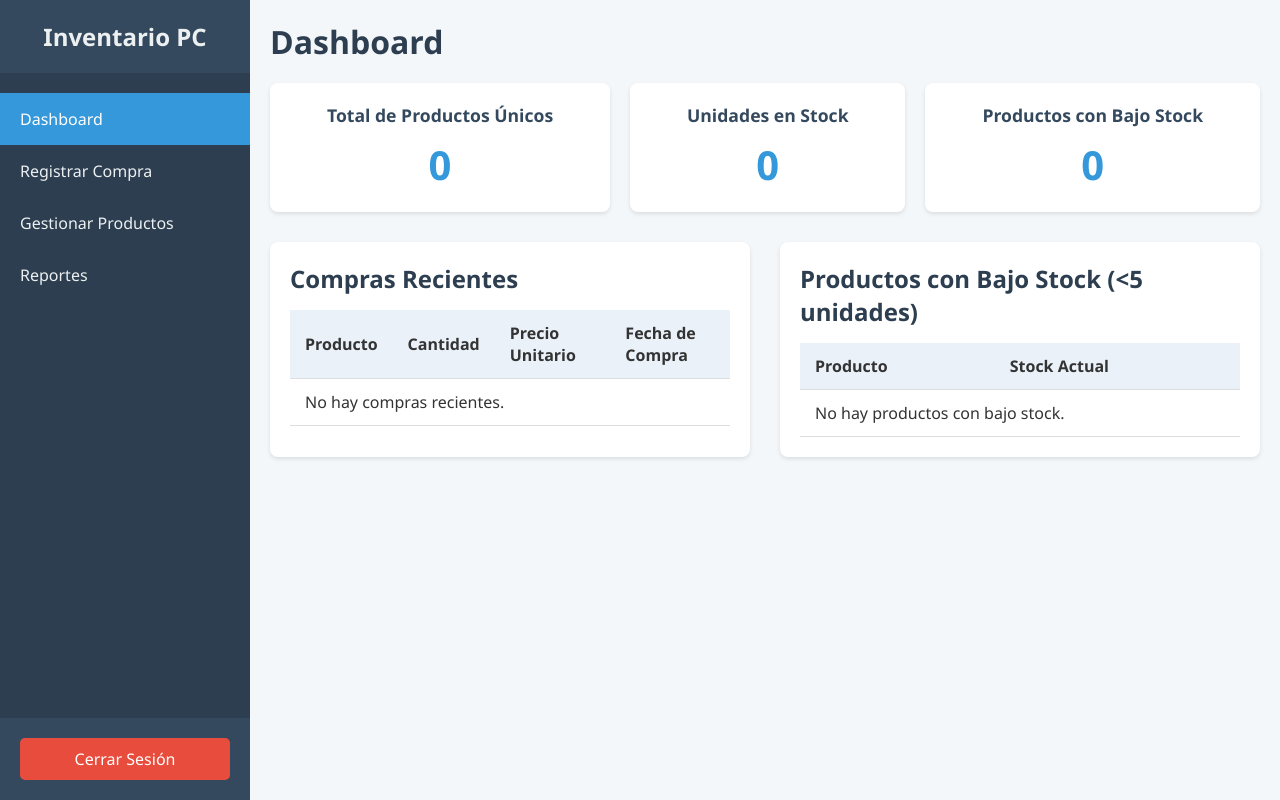
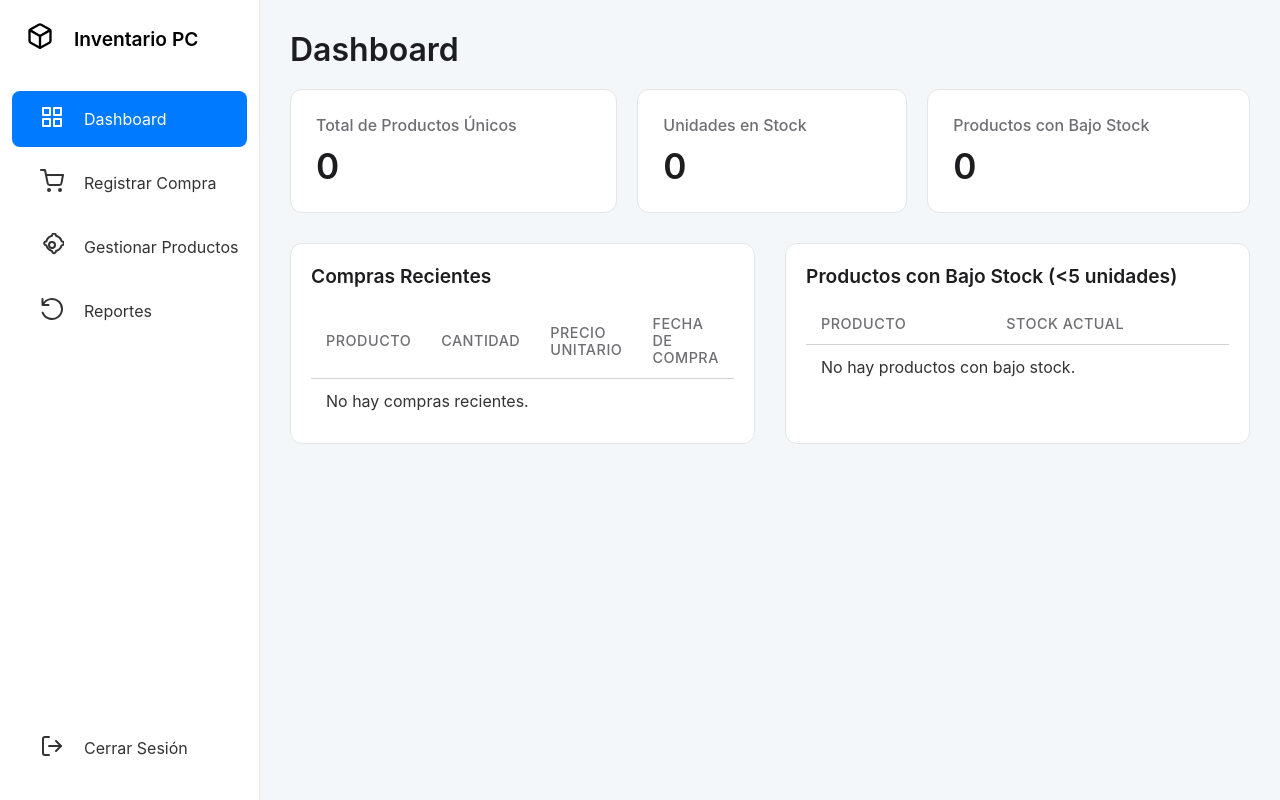
Before and after one commit to Codearlo/sis_inv, a PHP site: page /dashboard.php in a window 1280 px wide. Run offline with PHP 8.4, Linux system fonts and the light colour scheme; the visitor is signed in with stand-in values (Sample User, id 1); data that the repository does not hold is empty.

Commit message:
Subiendo los archivos

```diff
--- a/public/css/dashboard_styles.css
+++ b/public/css/dashboard_styles.css
@@ -6,81 +6,108 @@
 }
 
 body {
-    font-family: 'Segoe UI', Tahoma, Geneva, Verdana, sans-serif;
+    font-family: -apple-system, BlinkMacSystemFont, "Segoe UI", Roboto, "Helvetica Neue", Arial, sans-serif;
     background-color: #f4f7fa;
     display: flex;
     color: #333;
+    overflow-x: hidden; /* Evita el desbordamiento horizontal */
 }
 
 /* --- Barra Lateral (Sidebar) --- */
 .sidebar {
-    width: 250px;
-    background-color: #2c3e50;
-    color: #ecf0f1;
+    width: 80px; /* Ancho encogido */
+    background-color: #ffffff;
+    border-right: 1px solid #e5e5e5;
+    height: 100vh;
+    position: fixed;
     display: flex;
     flex-direction: column;
-    height: 100vh;
-    position: fixed;
+    transition: width 0.3s cubic-bezier(0.25, 0.1, 0.25, 1);
+    overflow: hidden;
+    white-space: nowrap;
 }
 
-.sidebar h3 {
-    padding: 20px;
-    background-color: #34495e;
-    text-align: center;
-    font-size: 1.5em;
+.sidebar:hover {
+    width: 260px; /* Ancho expandido */
 }
 
-.sidebar nav ul {
-    list-style: none;
-    padding: 20px 0;
+/* Encabezado del Sidebar */
+.sidebar-header {
+    display: flex;
+    align-items: center;
+    padding: 22px 26px;
+    font-size: 1.2rem;
+    font-weight: 600;
+    color: #000;
 }
 
-.sidebar nav ul li a {
-    display: block;
-    padding: 15px 20px;
-    color: #ecf0f1;
-    text-decoration: none;
-    transition: background-color 0.3s;
+/* Navegación y sus elementos */
+.sidebar-nav {
+    flex-grow: 1;
+    display: flex;
+    flex-direction: column;
+    padding: 10px 0;
 }
 
-.sidebar nav ul li a:hover,
-.sidebar nav ul li.active a {
-    background-color: #3498db;
+.nav-item {
+    display: flex;
+    align-items: center;
+    text-decoration: none;
+    color: #333;
+    padding: 14px 28px;
+    margin: 4px 12px;
+    border-radius: 8px;
+    transition: background-color 0.2s ease-in-out, color 0.2s ease-in-out;
+}
+
+.nav-item:hover {
+    background-color: #f0f0f0;
+    color: #007aff;
+}
+
+.nav-item.active {
+    background-color: #007aff;
     color: #fff;
 }
 
-.logout-area {
-    margin-top: auto;
-    padding: 20px;
-    background-color: #34495e;
+.sidebar-icon {
+    display: inline-block;
+    min-width: 24px;
+    margin-right: 20px;
 }
 
-.logout-area a {
-    display: block;
-    padding: 10px;
-    background-color: #e74c3c;
-    color: white;
-    text-align: center;
-    text-decoration: none;
-    border-radius: 5px;
-    transition: background-color 0.3s;
+.sidebar-text {
+    opacity: 0;
+    transition: opacity 0.2s ease-in-out;
 }
 
-.logout-area a:hover {
-    background-color: #c0392b;
+.sidebar:hover .sidebar-text {
+    opacity: 1;
+}
+
+/* Footer del Sidebar */
+.sidebar-footer {
+    padding-bottom: 20px;
 }
 
 
 /* --- Contenido Principal --- */
 .main-content {
-    margin-left: 250px; /* Mismo ancho que el sidebar */
+    margin-left: 80px; /* Mismo ancho que el sidebar encogido */
     flex-grow: 1;
-    padding: 20px;
+    padding: 30px;
+    transition: margin-left 0.3s cubic-bezier(0.25, 0.1, 0.25, 1);
 }
+
+.sidebar:hover ~ .main-content {
+    margin-left: 260px; /* Mismo ancho que el sidebar expandido */
+}
+
 
 .main-content header h1 {
     margin-bottom: 20px;
-    color: #2c3e50;
+    color: #1d1d1f;
+    font-weight: 600;
 }
 
 /* --- Tarjetas de Resumen --- */
@@ -92,25 +119,25 @@ body {
 
 .card {
     background-color: #fff;
-    padding: 20px;
+    padding: 25px;
     flex-grow: 1;
-    border-radius: 8px;
-    box-shadow: 0 2px 4px rgba(0,0,0,0.1);
-    text-align: center;
+    border-radius: 12px;
+    border: 1px solid #e5e5e5;
+    text-align: left;
 }
 
 .card h3 {
     margin-bottom: 10px;
-    font-size: 1.1em;
-    color: #34495e;
+    font-size: 1em;
+    font-weight: 500;
+    color: #6e6e73;
 }
 
 .card p {
-    font-size: 2.5em;
-    font-weight: bold;
-    color: #3498db;
+    font-size: 2.2em;
+    font-weight: 600;
+    color: #1d1d1f;
 }
-
 
 /* --- Contenedor de Tablas --- */
 .tables-container {
@@ -128,13 +155,15 @@ body {
 .table-wrapper {
     background-color: #fff;
     padding: 20px;
-    border-radius: 8px;
-    box-shadow: 0 2px 4px rgba(0,0,0,0.1);
+    border-radius: 12px;
+    border: 1px solid #e5e5e5;
 }
 
 .table-wrapper h2 {
     margin-bottom: 15px;
-    color: #2c3e50;
+    color: #1d1d1f;
+    font-size: 1.2em;
+    font-weight: 600;
 }
 
 table {
@@ -143,20 +172,30 @@ table {
 }
 
 table thead tr {
-    background-color: #eaf1f8;
+    border-bottom: 1px solid #d2d2d7;
 }
 
-table th, table td {
+table th {
     padding: 12px 15px;
     text-align: left;
-    border-bottom: 1px solid #ddd;
+    font-size: 0.9em;
+    font-weight: 500;
+    color: #6e6e73;
+    text-transform: uppercase;
+    letter-spacing: 0.5px;
 }
 
-table tbody tr:hover {
-    background-color: #f6f9fc;
+table td {
+    padding: 12px 15px;
+    text-align: left;
+    border-bottom: 1px solid #f5f5f7;
+}
+
+table tbody tr:last-child td {
+    border-bottom: none;
 }
 
 .low-stock {
-    color: #e74c3c;
-    font-weight: bold;
+    color: #ff3b30;
+    font-weight: 600;
 }
--- a/public/dashboard.php
+++ b/public/dashboard.php
@@ -27,20 +27,7 @@ $dashboardData = $getDashboardData->execute();
     <link rel="stylesheet" href="css/dashboard_styles.css">
 </head>
 <body>
-    <div class="sidebar">
-        <h3>Inventario PC</h3>
-        <nav>
-            <ul>
-                <li class="active"><a href="dashboard.php">Dashboard</a></li>
-                <li><a href="comprar.php">Registrar Compra</a></li>
-                <li><a href="#">Gestionar Productos</a></li>
-                <li><a href="#">Reportes</a></li>
-            </ul>
-        </nav>
-        <div class="logout-area">
-            <a href="logout.php">Cerrar Sesión</a>
-        </div>
-    </div>
+    <?php require_once 'parts/sidebar.php'; ?>
 
     <div class="main-content">
         <header>
--- /dev/null
+++ b/public/parts/sidebar.php
@@ -0,0 +1,42 @@
+<div class="sidebar">
+    <div class="sidebar-header">
+        <span class="sidebar-icon">
+            <svg xmlns="http://www.w3.org/2000/svg" width="28" height="28" viewBox="0 0 24 24" fill="none" stroke="currentColor" stroke-width="2" stroke-linecap="round" stroke-linejoin="round"><path d="M21 16V8a2 2 0 0 0-1-1.73l-7-4a2 2 0 0 0-2 0l-7 4A2 2 0 0 0 3 8v8a2 2 0 0 0 1 1.73l7 4a2 2 0 0 0 2 0l7-4A2 2 0 0 0 21 16z"></path><polyline points="3.27 6.96 12 12.01 20.73 6.96"></polyline><line x1="12" y1="22.08" x2="12" y2="12"></line></svg>
+        </span>
+        <span class="sidebar-text">Inventario PC</span>
+    </div>
+    <nav class="sidebar-nav">
+        <a href="dashboard.php" class="nav-item active">
+            <span class="sidebar-icon">
+                <svg xmlns="http://www.w3.org/2000/svg" width="24" height="24" viewBox="0 0 24 24" fill="none" stroke="currentColor" stroke-width="2" stroke-linecap="round" stroke-linejoin="round"><rect x="3" y="3" width="7" height="7"></rect><rect x="14" y="3" width="7" height="7"></rect><rect x="14" y="14" width="7" height="7"></rect><rect x="3" y="14" width="7" height="7"></rect></svg>
+            </span>
+            <span class="sidebar-text">Dashboard</span>
+        </a>
+        <a href="comprar.php" class="nav-item">
+            <span class="sidebar-icon">
+                <svg xmlns="http://www.w3.org/2000/svg" width="24" height="24" viewBox="0 0 24 24" fill="none" stroke="currentColor" stroke-width="2" stroke-linecap="round" stroke-linejoin="round"><circle cx="9" cy="21" r="1"></circle><circle cx="20" cy="21" r="1"></circle><path d="M1 1h4l2.68 13.39a2 2 0 0 0 2 1.61h9.72a2 2 0 0 0 2-1.61L23 6H6"></path></svg>
+            </span>
+            <span class="sidebar-text">Registrar Compra</span>
+        </a>
+        <a href="#" class="nav-item">
+            <span class="sidebar-icon">
+                <svg xmlns="http://www.w3.org/2000/svg" width="24" height="24" viewBox="0 0 24 24" fill="none" stroke="currentColor" stroke-width="2" stroke-linecap="round" stroke-linejoin="round"><path d="M12 2.69l.44-1.39a2 2 0 0 1 3.12 0l.44 1.39a8 8 0 0 1 5.66 5.66l1.39.44a2 2 0 0 1 0 3.12l-1.39.44a8 8 0 0 1-5.66 5.66l-.44 1.39a2 2 0 0 1-3.12 0l-.44-1.39a8 8 0 0 1-5.66-5.66l-1.39-.44a2 2 0 0 1 0-3.12l1.39-.44a8 8 0 0 1 5.66-5.66z"></path><circle cx="12" cy="12" r="3"></circle></svg>
+            </span>
+            <span class="sidebar-text">Gestionar Productos</span>
+        </a>
+         <a href="#" class="nav-item">
+            <span class="sidebar-icon">
+                <svg xmlns="http://www.w3.org/2000/svg" width="24" height="24" viewBox="0 0 24 24" fill="none" stroke="currentColor" stroke-width="2" stroke-linecap="round" stroke-linejoin="round"><path d="M2.5 2v6h6M2.66 15.57a10 10 0 1 0 .57-8.38"/></svg>
+            </span>
+            <span class="sidebar-text">Reportes</span>
+        </a>
+    </nav>
+    <div class="sidebar-footer">
+        <a href="logout.php" class="nav-item">
+            <span class="sidebar-icon">
+                <svg xmlns="http://www.w3.org/2000/svg" width="24" height="24" viewBox="0 0 24 24" fill="none" stroke="currentColor" stroke-width="2" stroke-linecap="round" stroke-linejoin="round"><path d="M9 21H5a2 2 0 0 1-2-2V5a2 2 0 0 1 2-2h4"></path><polyline points="16 17 21 12 16 7"></polyline><line x1="21" y1="12" x2="9" y2="12"></line></svg>
+            </span>
+            <span class="sidebar-text">Cerrar Sesión</span>
+        </a>
+    </div>
+</div>
```
